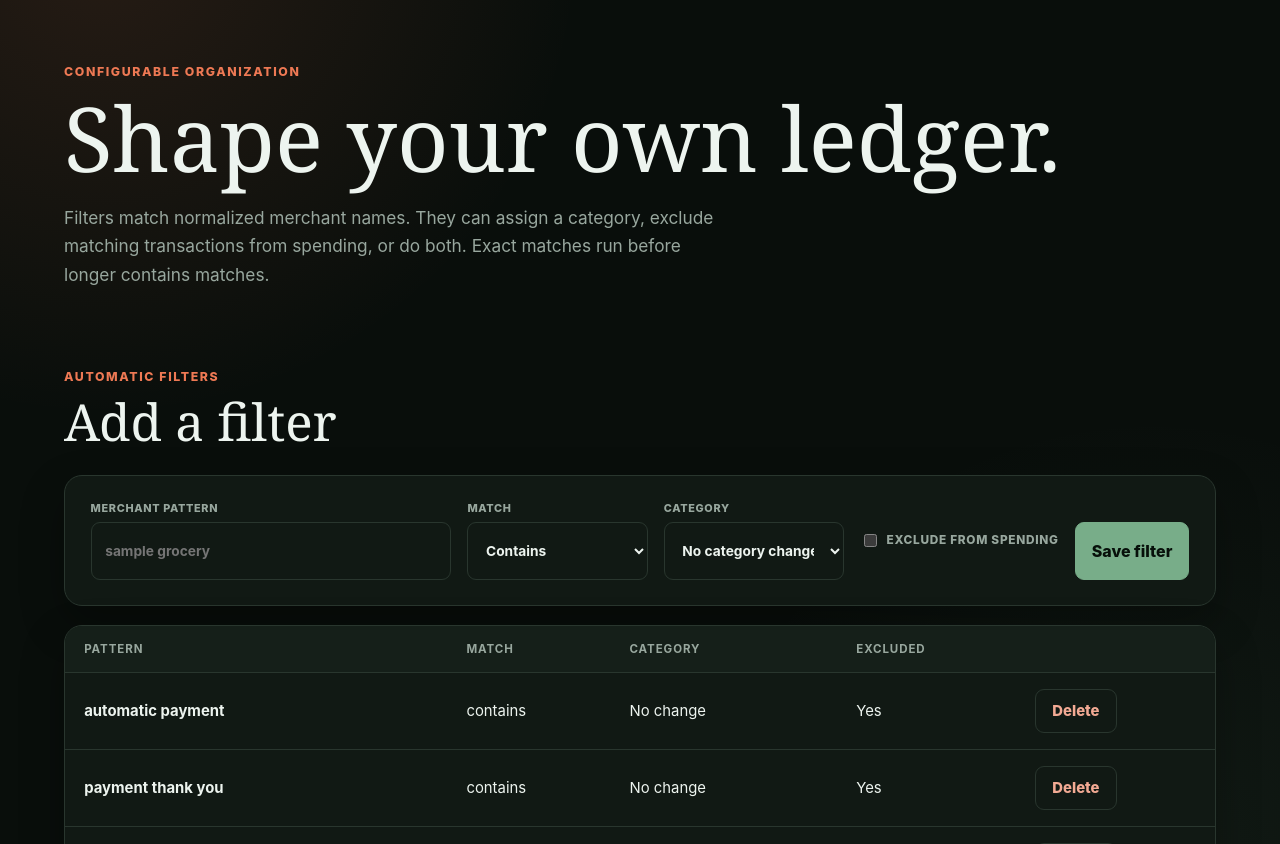
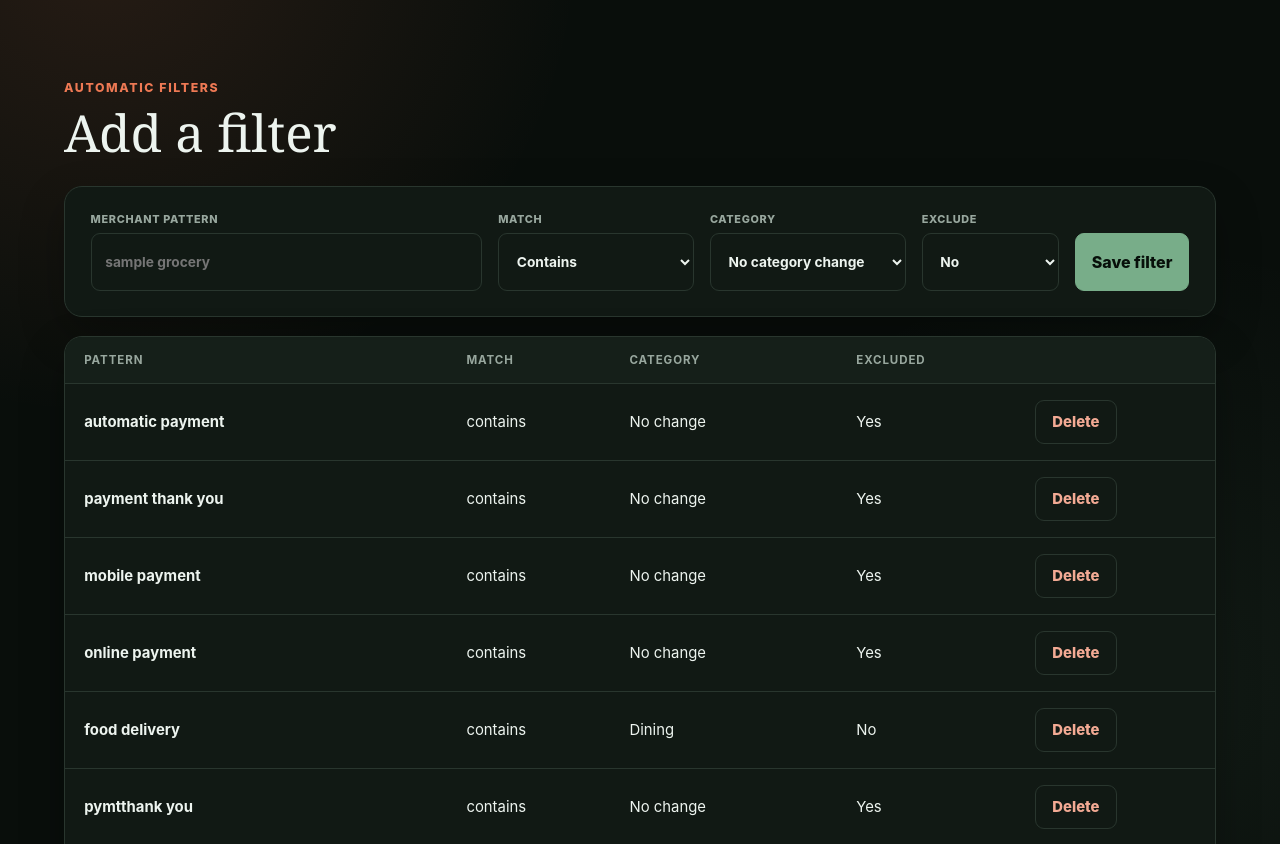
Before and after one commit to jonahgcarpenter/nestledger, a Flask app: page /spending/filters in a window 1280 px wide. Shown: the part 63-907 px from the top of the page. Run offline with Flask 3, Linux system fonts and the light colour scheme; data comes from the database, SQL or seed files in the repository.

Commit message:
refine filter and category controls

```diff
--- a/app.py
+++ b/app.py
@@ -570,7 +570,7 @@ def merchant_filters():
         pattern = normalize_merchant(request.form.get("pattern", "")).casefold()
         match_type = request.form.get("match_type", "contains")
         category_id = request.form.get("category_id", type=int)
-        excluded = "excluded" in request.form
+        excluded = request.form.get("excluded") == "yes"
         category_ids = {row["id"] for row in database.list_categories()}
         valid_category = category_id is None or category_id in category_ids
         if (
--- a/static/app.css
+++ b/static/app.css
@@ -102,11 +102,13 @@ tbody tr:last-child td { border-bottom: 0; }
 .import-meta { display: flex; flex-wrap: wrap; gap: .55rem; margin: 1.4rem 0; }
 .tag { padding: .45rem .65rem; border: 1px solid var(--line); border-radius: 999px; color: var(--muted); font-size: .76rem; }
 .empty { padding: 2.5rem 1rem; color: var(--muted); text-align: center; }
-.rule-form { grid-template-columns: 2fr 1fr 1fr auto auto; }
+.rule-form { grid-template-columns: 2fr 1fr 1fr .7fr auto; }
+.category-form { grid-template-columns: minmax(0, 1fr) minmax(220px, .35fr); }
+.category-name-input { max-width: 420px; min-height: 44px; }
+.category-name[hidden], .category-name-input[hidden], [data-category-rename][hidden], [data-category-save][hidden], [data-category-cancel][hidden] { display: none; }
 .inline-form { display: inline; }
 .panel-offset, .actions-offset { margin-top: 1.2rem; }
 .actions-leading { margin-bottom: 1.2rem; }
-.filter-check { align-self: center; margin-bottom: 0; }
 .error-tag { color: var(--red); }
 
 @media (min-width: 1400px) {
--- a/templates/spending/filters.html
+++ b/templates/spending/filters.html
@@ -1,10 +1,6 @@
 {% extends "base.html" %}
 {% block title %}Filters & Categories{% endblock %}
 {% block content %}
-  <p class="eyebrow">Configurable organization</p>
-  <h1>Shape your own ledger.</h1>
-  <p class="lede">Filters match normalized merchant names. They can assign a category, exclude matching transactions from spending, or do both. Exact matches run before longer contains matches.</p>
-
   <section class="section">
     <div class="section-head"><div><p class="eyebrow">Automatic filters</p><h2>Add a filter</h2></div></div>
     <form class="panel form-grid rule-form" method="post">
@@ -12,7 +8,7 @@
       <div><label for="pattern">Merchant pattern</label><input id="pattern" name="pattern" required placeholder="sample grocery"></div>
       <div><label for="match_type">Match</label><select id="match_type" name="match_type"><option value="contains">Contains</option><option value="exact">Exact</option></select></div>
       <div><label for="category_id">Category</label><select id="category_id" name="category_id"><option value="">No category change</option>{% for category in categories %}<option value="{{ category.id }}">{{ category.name }}</option>{% endfor %}</select></div>
-      <label class="check filter-check"><input name="excluded" type="checkbox"> Exclude from spending</label>
+      <div><label for="excluded">Exclude</label><select id="excluded" name="excluded"><option value="no" selected>No</option><option value="yes">Yes</option></select></div>
       <button class="button primary" type="submit">Save filter</button>
     </form>
 
@@ -27,17 +23,49 @@
 
   <section class="section">
     <div class="section-head"><div><p class="eyebrow">Category set</p><h2>Manage categories</h2></div></div>
-    <form class="panel form-grid" action="{{ url_for('add_category') }}" method="post">
+    <form class="panel form-grid category-form" action="{{ url_for('add_category') }}" method="post">
       <input type="hidden" name="csrf_token" value="{{ csrf_token() }}">
       <div><label for="category_name">New category</label><input id="category_name" name="name" required placeholder="Education"></div>
       <button class="button primary" type="submit">Add category</button>
     </form>
     <div class="panel table-wrap panel-offset">
-      <table><thead><tr><th>Category</th><th>Rename</th><th></th></tr></thead><tbody>
+      <table><thead><tr><th>Category</th><th>Actions</th></tr></thead><tbody>
         {% for category in categories %}
-          <tr><td class="merchant">{{ category.name }}</td><td><form class="actions" action="{{ url_for('rename_category', category_id=category.id) }}" method="post"><input type="hidden" name="csrf_token" value="{{ csrf_token() }}"><input name="name" value="{{ category.name }}" required><button class="button" type="submit">Rename</button></form></td><td><form action="{{ url_for('remove_category', category_id=category.id) }}" method="post" onsubmit="return confirm('Delete this category and its filters?')"><input type="hidden" name="csrf_token" value="{{ csrf_token() }}"><button class="button danger" type="submit">Delete</button></form></td></tr>
-        {% else %}<tr><td class="empty" colspan="3">No categories. Add one to begin categorizing transactions.</td></tr>{% endfor %}
+          <tr data-category-row>
+            <td class="merchant"><span class="category-name" data-category-name>{{ category.name }}</span><input class="category-name-input" name="name" value="{{ category.name }}" form="rename-category-{{ category.id }}" required hidden data-category-input></td>
+            <td><div class="actions"><form id="rename-category-{{ category.id }}" action="{{ url_for('rename_category', category_id=category.id) }}" method="post"><input type="hidden" name="csrf_token" value="{{ csrf_token() }}"><button class="button" type="button" data-category-rename>Rename</button><button class="button primary" type="submit" hidden data-category-save>Save</button><button class="button" type="button" hidden data-category-cancel>Cancel</button></form><form action="{{ url_for('remove_category', category_id=category.id) }}" method="post" onsubmit="return confirm('Delete this category and its filters?')"><input type="hidden" name="csrf_token" value="{{ csrf_token() }}"><button class="button danger" type="submit">Delete</button></form></div></td>
+          </tr>
+        {% else %}<tr><td class="empty" colspan="2">No categories. Add one to begin categorizing transactions.</td></tr>{% endfor %}
       </tbody></table>
     </div>
   </section>
 {% endblock %}
+{% block scripts %}
+<script>
+  document.querySelectorAll("[data-category-row]").forEach((row) => {
+    const name = row.querySelector("[data-category-name]");
+    const input = row.querySelector("[data-category-input]");
+    const rename = row.querySelector("[data-category-rename]");
+    const save = row.querySelector("[data-category-save]");
+    const cancel = row.querySelector("[data-category-cancel]");
+
+    function setEditing(editing) {
+      name.hidden = editing;
+      input.hidden = !editing;
+      rename.hidden = editing;
+      save.hidden = !editing;
+      cancel.hidden = !editing;
+      if (editing) {
+        input.focus();
+        input.select();
+      }
+    }
+
+    rename.addEventListener("click", () => setEditing(true));
+    cancel.addEventListener("click", () => {
+      input.value = name.textContent.trim();
+      setEditing(false);
+    });
+  });
+</script>
+{% endblock %}
```
Also changed, not shown: tests/test_app.py (+22 -1 lines).
